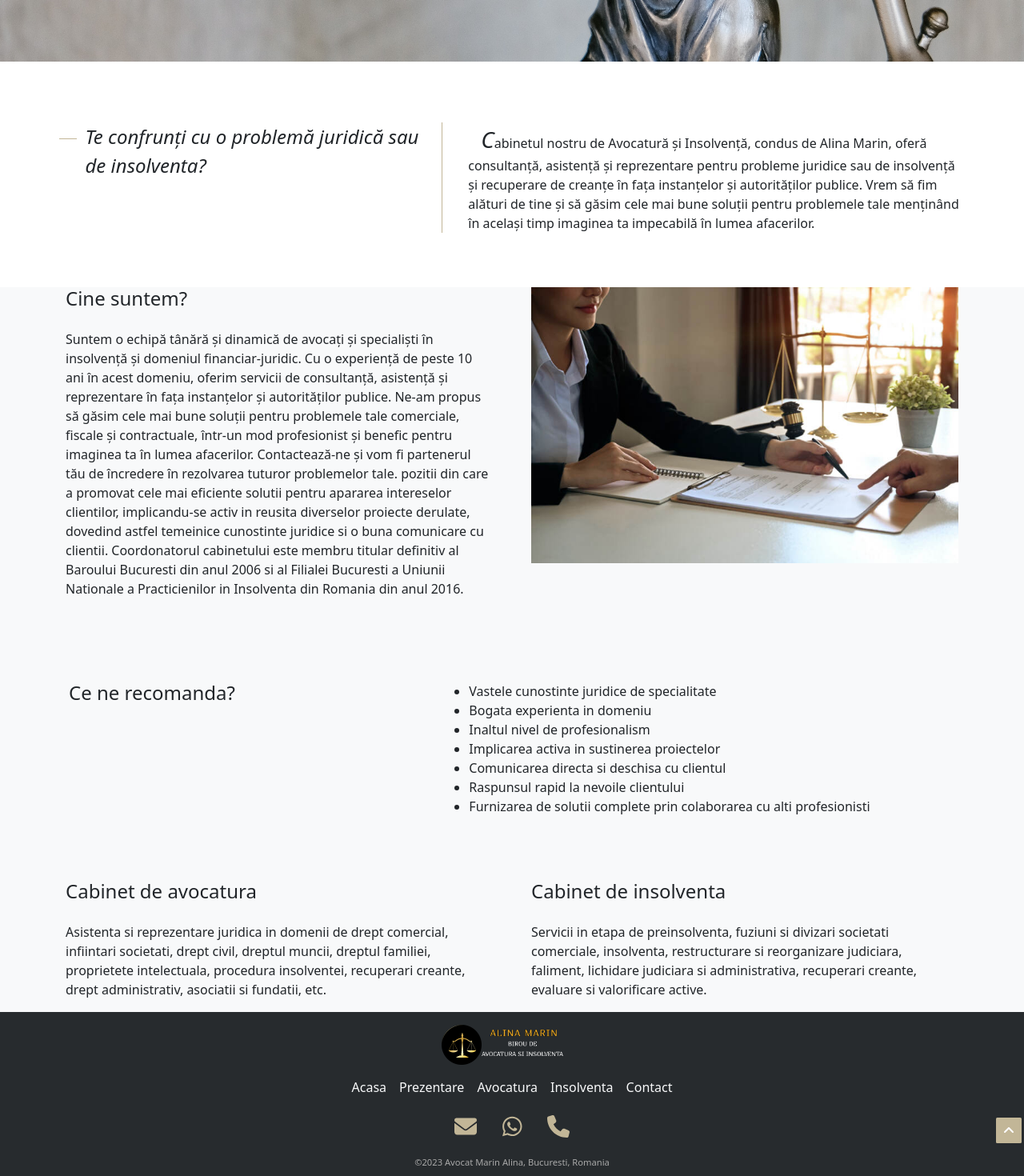
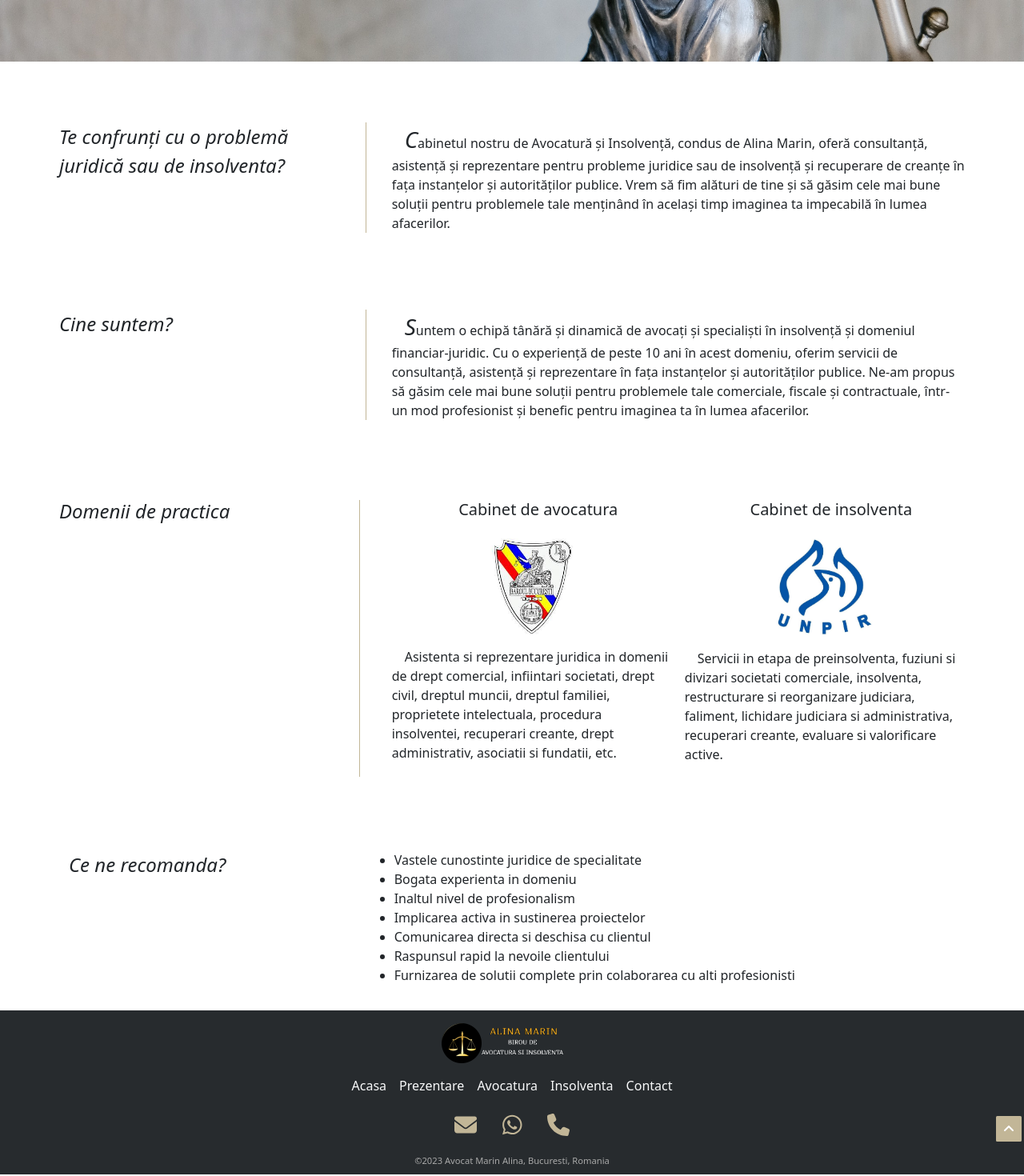
Before and after one commit to AlexJora/lawyer-website, a React (Create React App) app in the folder client/: page / in a window 1280 px wide. Shown: the part 912-2382 px from the top of the page at 80% size. Built offline with nearby package versions, Linux system fonts and the light colour scheme.

Commit message:
home page layout

```diff
--- a/client/src/custom.css
+++ b/client/src/custom.css
@@ -103,20 +103,21 @@
   z-index: 1;
 }
 
-.decorative-line {
+/* .decorative-line {
   display: inline-block;
-  width: 30px;
+  width: 20px;
   height: 1px;
   margin-bottom: 40px;
   margin-right: 10px;
   background-color: #c2b697;
-}
+} */
 
 .text-separator {
   border-left: 1px solid #c2b697;
   padding-left: 2rem;
   text-indent: 1rem;
 }
+
 
 
 /* FOOTER====================== */
--- a/client/src/pages/Acasa.js
+++ b/client/src/pages/Acasa.js
@@ -10,7 +10,7 @@ const Acasa = () => {
         <Navbar />
         {/*BANNER========= */}
         <section>
-          <div style={{ backgroundColor: '#c2b697', height: '3rem', color: ' #272B2E', marginTop: '5.5rem', textAlign: "center" }}> Cabinet de avocatura si insolventa BUCURESTI</div>
+          <div style={{ backgroundColor: '#c2b697', height: '3rem', color: ' #272B2E', marginTop: '5.5rem', textAlign: "center", fontStyle: 'italic' }}> Cabinet de avocatura si insolventa BUCURESTI</div>
         </section>
         {/* HERO=========== */}
         <section>
@@ -28,14 +28,34 @@ const Acasa = () => {
         {/*TE CONFRUNTI CU O PROBLEMA========= */}
         <section className='problem container mt-5 p-1'>
           <div className="row mt-4 gx-3 flex-column flex-md-row">
-            <div className="col col-md-5 order-md-2">
+            <div className="col col-md-4 order-md-2">
               <div className="d-flex align-items-center">
                 <div className="decorative-line"></div>
-                <h4 className="h-50 lh-base fst-italic">Te confrunți cu o problemă juridică sau de insolventa?</h4>
+                <h4 className="h-50 lh-base fst-italic fw-normal">Te confrunți cu o problemă juridică sau de insolventa?</h4>
               </div>
             </div >
-            <div className="col col-md-7 order-md-2">
-              <p className='text-separator fw-light'><span className='fst-italic fs-3'>C</span>abinetul nostru de Avocatură și Insolvență, condus de Alina Marin, oferă consultanță, asistență și reprezentare pentru probleme juridice sau de insolvență și recuperare de creanțe în fața instanțelor și autorităților publice. Vrem să fim alături de tine și să găsim cele mai bune soluții pentru problemele tale menținând în același timp imaginea ta impecabilă în lumea afacerilor.</p>
+            <div className="col col-md-8 order-md-2">
+              <p className='text-separator fw-light'><span className='fst-italic fs-3 fw-normal'>C</span>abinetul nostru de Avocatură și Insolvență, condus de Alina Marin, oferă consultanță, asistență și reprezentare pentru probleme juridice sau de insolvență și recuperare de creanțe în fața instanțelor și autorităților publice. Vrem să fim alături de tine și să găsim cele mai bune soluții pentru problemele tale menținând în același timp imaginea ta impecabilă în lumea afacerilor.</p>
+            </div>
+          </div >
+        </section >
+
+
+
+        {/* CINE SUNTEM */}
+
+
+
+        <section className='problem container mt-5 p-1'>
+          <div className="row mt-4 gx-3 flex-column flex-md-row">
+            <div className="col col-md-4 order-md-2">
+              <div className="d-flex align-items-center">
+                <div className="decorative-line"></div>
+                <h4 className="h-50 lh-base fst-italic fw-normal">Cine suntem?</h4>
+              </div>
+            </div >
+            <div className="col col-md-8 order-md-2">
+              <p className='text-separator fw-light'><span className='fst-italic fs-3 fw-normal'>S</span>untem o echipă tânără și dinamică de avocați și specialiști în insolvență și domeniul financiar-juridic. Cu o experiență de peste 10 ani în acest domeniu, oferim servicii de consultanță, asistență și reprezentare în fața instanțelor și autorităților publice. Ne-am propus să găsim cele mai bune soluții pentru problemele tale comerciale, fiscale și contractuale, într-un mod profesionist și benefic pentru imaginea ta în lumea afacerilor.</p>
             </div>
           </div >
         </section >
@@ -45,24 +65,6 @@ const Acasa = () => {
 
 
 
-        {/*CINE SUNTEM========== */}
-        < section id="intro" className="bg-light mt-5" >
-          <div className="container">
-            <div className="row mt-4 gx-5 flex-column flex-md-row">
-              <div className="col col-md-6 order-md-2">
-                <img src="welcome-img.jpg" className="img-fluid" alt="two people signing documents" />
-              </div>
-              <div className="col col-md-6 order-md-1 mt-5 mt-md-0">
-                <h4 className='mb-4'>Cine suntem?</h4>
-                <p>Suntem o echipă tânără și dinamică de avocați și specialiști în insolvență și domeniul financiar-juridic. Cu o experiență de peste 10 ani în acest domeniu, oferim servicii de consultanță, asistență și reprezentare în fața instanțelor și autorităților publice. Ne-am propus să găsim cele mai bune soluții pentru problemele tale comerciale, fiscale și contractuale, într-un mod profesionist și benefic pentru imaginea ta în lumea afacerilor. Contactează-ne și vom fi partenerul tău de încredere în rezolvarea tuturor problemelor tale.
-
-                  pozitii din care a promovat cele mai eficiente solutii pentru apararea intereselor clientilor, implicandu-se activ in reusita diverselor proiecte derulate, dovedind astfel temeinice cunostinte juridice si o buna comunicare cu clientii.
-                  Coordonatorul cabinetului este membru titular definitiv al Baroului Bucuresti din anul 2006 si al Filialei Bucuresti a Uniunii Nationale a Practicienilor in Insolventa din Romania din anul 2016.
-                </p>
-
-              </div>
-            </div>
-          </div>
 
 
 
@@ -70,14 +72,45 @@ const Acasa = () => {
 
 
 
+        {/*DOMENII DE PRACTICA========= */}
+        <section className='domenii container mt-5 p-1'>
+          <div className="row mt-4 gx-3 flex-column flex-md-row">
+            <div className="col col-md-4 order-md-2">
+              <div className="d-flex align-items-center">
+                <div className="decorative-line"></div>
+                <h4 className="h-50 lh-base fst-italic fw-normal">Domenii de practica</h4>
+              </div>
+            </div >
+            <div className="col col-md-8 order-md-2">
+              <div className="row mt-1 gx-3 flex-column flex-md-row text-separator">
+                <div className='col col-md-6 fw-light'>
+                  <h5 className='mb-4 text-center fw-light'>Cabinet de avocatura</h5>
+                  <img src="barou.jpg" className="img-fluid mx-auto d-block" alt="sigla barou" style={{ maxWidth: '120px' }} />
+                  <p className='pt-3'>Asistenta si reprezentare juridica in domenii de drept comercial, infiintari societati, drept civil, dreptul muncii, dreptul familiei, proprietete intelectuala, procedura insolventei, recuperari creante, drept administrativ, asociatii si fundatii, etc.</p>
+                </div>
+                <div className='col col-md-6  fw-light'>
+                  <h5 className='mb-4 text-center fw-light'>Cabinet de insolventa</h5>
+
+                  <img src="unpir.jpg" className="img-fluid mx-auto d-block" alt="sigla unpir" style={{ maxWidth: '120px' }} />
+                  <p className='pt-3'>Servicii in etapa de preinsolventa, fuziuni si divizari societati comerciale, insolventa, restructurare si reorganizare judiciara, faliment, lichidare judiciara si administrativa, recuperari creante, evaluare si valorificare active.</p>
+                </div>
+              </div>
+            </div>
+          </div >
+        </section >
+
         {/*CE NE RECOMANDA========= */}
-          <section className='problem container mt-5 p-3'>
+        <section className='recomanda container mt-5 p-3'>
           <div className="row mt-4 gx-3 flex-column flex-md-row">
-              <div className="col col-md-5 order-md-2">
-                <h4>Ce ne recomanda?</h4>
+            <div className="col col-md-4 order-md-2">
+              <div className="d-flex align-items-center">
+                <div className="decorative-line"></div>
+                <h4 className="h-50 lh-base fst-italic fw-normal">Ce ne recomanda?</h4>
+              </div>
             </div >
-              <div className="col col-md-7 order-md-2">
-                <ul>
+
+            <div className="col col-md-8 order-md-2">
+              <ul className='fw-light'>
                 <li>Vastele cunostinte juridice de specialitate</li>
                 <li>Bogata experienta in domeniu</li>
                 <li>Inaltul nivel de profesionalism</li>
@@ -91,28 +124,10 @@ const Acasa = () => {
           </div >
         </section >
 
-
-          {/*ARII DE ACTIVITATE========== */}
-          < section id="intro" className="bg-light mt-5" >
-            <div className="container">
-              <div className="row mt-4 gx-5 flex-column flex-md-row">
-                <div className="col col-md-6 order-md-2">
-                  <h4 className='mb-4'>Cabinet de insolventa</h4>
-                  <p>Servicii in etapa de preinsolventa, fuziuni si divizari societati comerciale, insolventa, restructurare si reorganizare judiciara, faliment, lichidare judiciara si administrativa, recuperari creante, evaluare si valorificare active.</p>
-                </div>
-                <div className="col col-md-6 order-md-1 mt-5 mt-md-0">
-                  <h4 className='mb-4'>Cabinet de avocatura</h4>
-                  <p>Asistenta si reprezentare juridica in domenii de drept comercial, infiintari societati, drept civil, dreptul muncii, dreptul familiei, proprietete intelectuala, procedura insolventei, recuperari creante, drept administrativ, asociatii si fundatii, etc.</p>
-                </div>
-              </div>
-            </div>
-          </ section>
-
-
         {/*FOOTER======= */}
         < Footer />
       </section >
-      </section>
+
     </>
   )
 }
```
Also changed, not shown: client/public/barou.jpg (added), client/public/unpir.jpg (added). Lines whose indentation alone changed are shown as unchanged.
